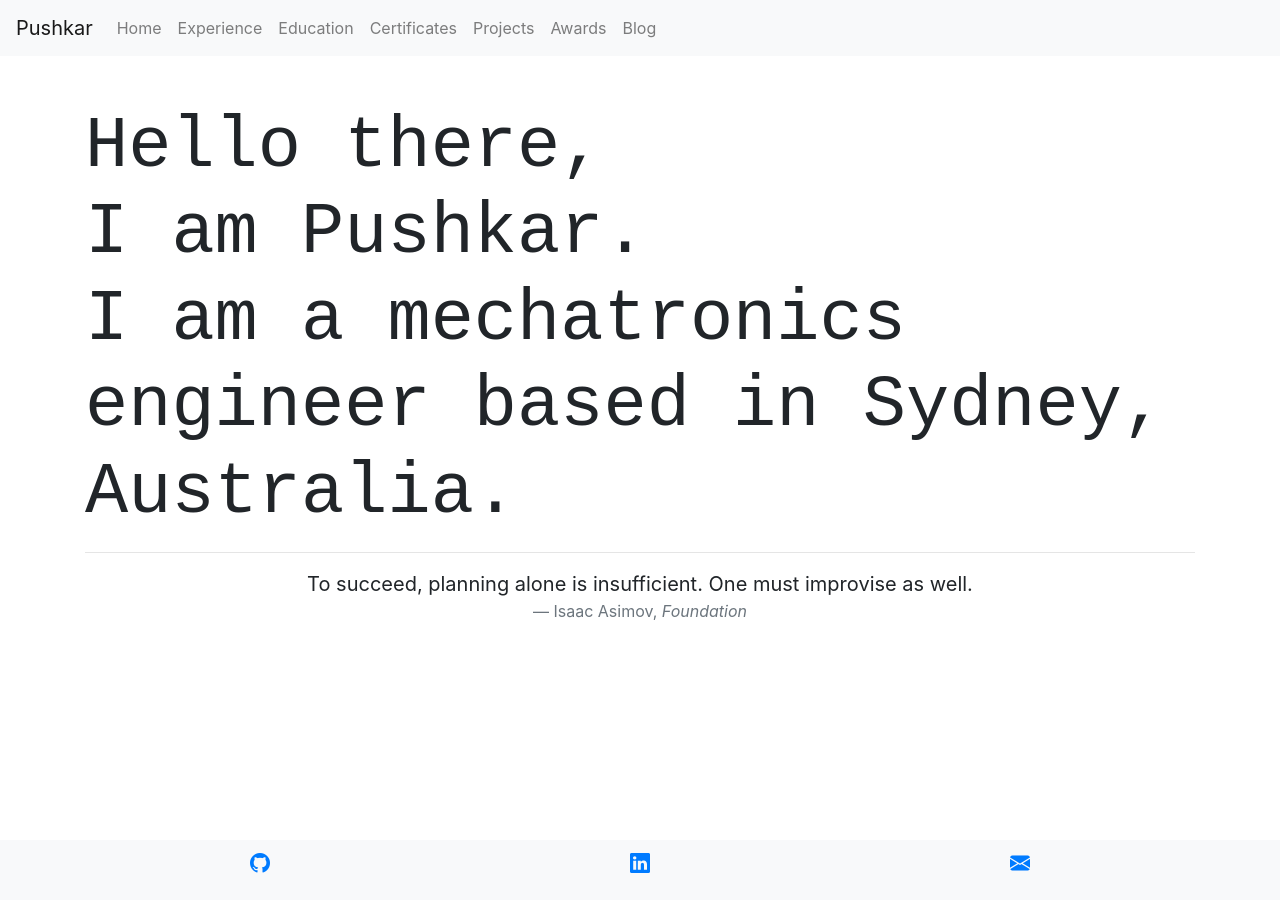
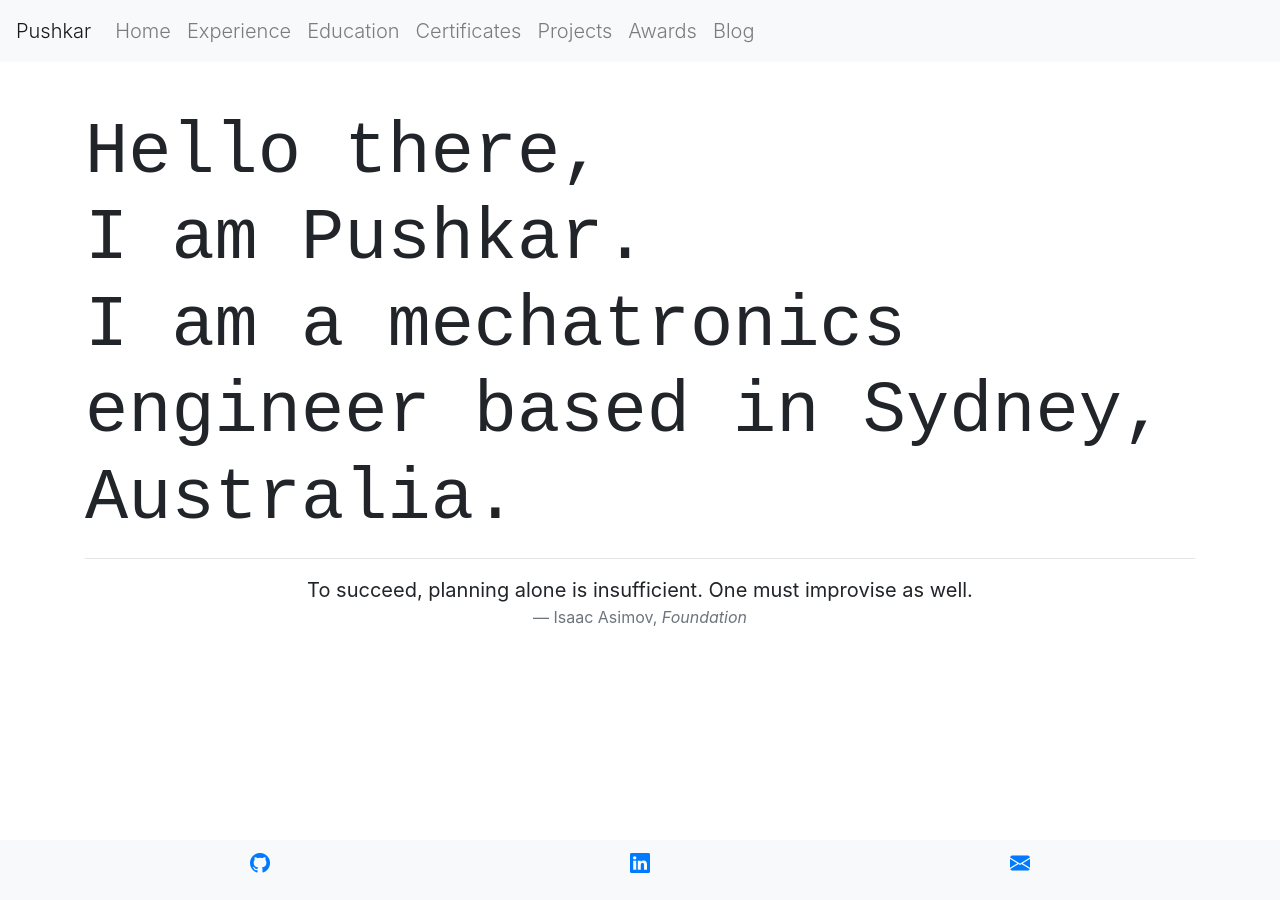
Before and after one commit to pushkarkadam/portfolio, a Jekyll site: the page built from index.html, in a window 1280 px wide. Built offline with Jekyll 4.4.1, drawn with Linux system fonts in a browser that asks for light colours; nearby versions of some CDN libraries.

Commit message:
Increased font of navbar.

```diff
--- a/_includes/navigation.html
+++ b/_includes/navigation.html
@@ -1,4 +1,4 @@
-<nav class="navbar navbar-expand-lg navbar-light bg-light">
+<nav class="lead navbar navbar-expand-lg navbar-light bg-light">
     <a class="navbar-brand" href="{{ site.baseurl }}/">Pushkar</a>
     <button class="navbar-toggler" type="button" data-toggle="collapse" data-target="#navbarSupportedContent" aria-controls="navbarSupportedContent" aria-expanded="false" aria-label="Toggle navigation">
     <span class="navbar-toggler-icon"></span>
```
